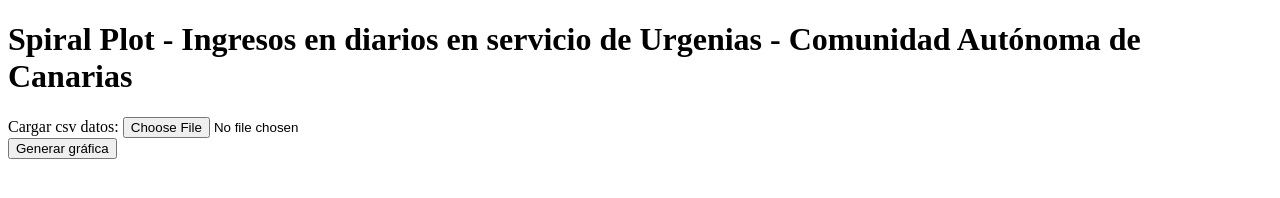
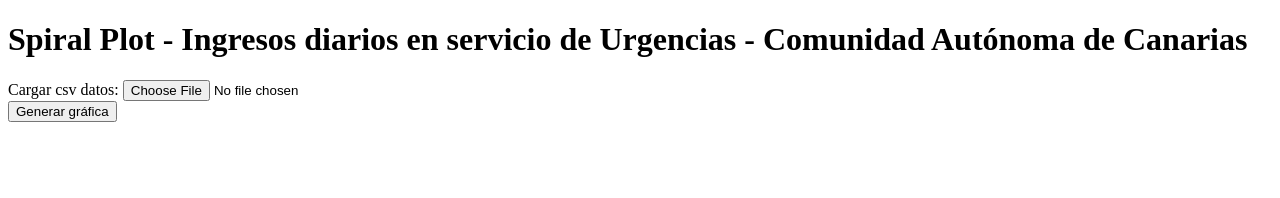
Before and after one commit to javierbotija/visualizacion-PEC2, a plain HTML site: page index.html in a window 1280 px wide. Drawn offline with nearby package versions, Linux system fonts and the light colour scheme.

Commit message:
Update index.html

```diff
--- a/index.html
+++ b/index.html
@@ -6,7 +6,7 @@
 	<script data-require="d3@4.0.0" data-semver="4.0.0" src="https://d3js.org/d3.v4.js"></script>
 </head>
 <body>
-	<h1>Spiral Plot - Ingresos en diarios en servicio de Urgenias - Comunidad Autónoma de Canarias</h1>
+	<h1>Spiral Plot - Ingresos diarios en servicio de Urgencias - Comunidad Autónoma de Canarias</h1>
 
 	<form id="csvFileForm">
 		<label for="csvFile">Cargar csv datos: </label>
```
